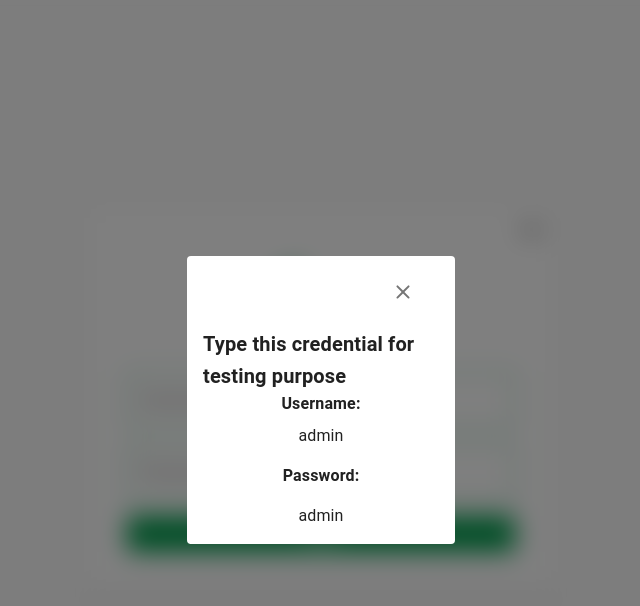
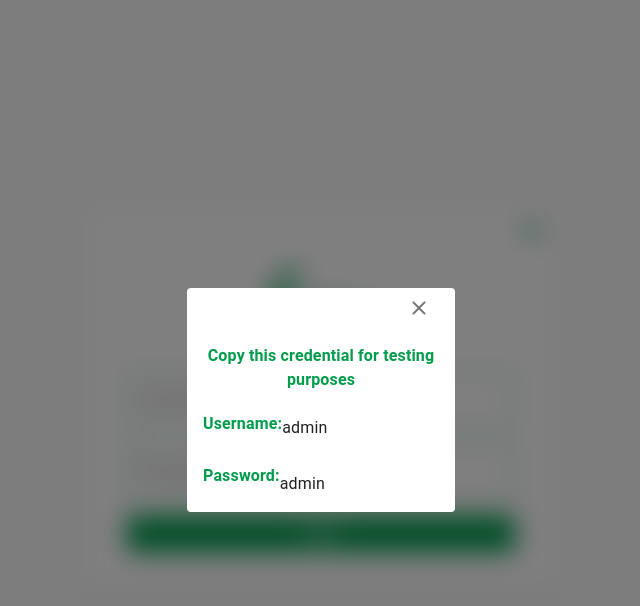
Before and after one commit to Adzman1999/flora-info-sc, a React (Create React App) app in the folder client/: page / in a window 1280 px wide. Both pictures are taken after a click on the button "Open to show a given credential". Shown: the top 606 px of the page, without its empty margins (319-959 px from the left). Built offline with nearby package versions, Linux system fonts and the light colour scheme.

Commit message:
added credential detailsr

```diff
--- a/client/src/auth/Login.js
+++ b/client/src/auth/Login.js
@@ -23,11 +23,11 @@ const Login = () => {
   const [open, setOpen] = useState(false);
 
   const handleOpen = () => {
-    setOpen(!open);
+    setOpen(true);
   };
 
   const handleClose = () => {
-    setOpen(open);
+    setOpen(false);
   };
 
   const [err, setErr] = useState(null);
@@ -81,21 +81,31 @@ const Login = () => {
           height: "100vh",
         }}>
         <ModalComponent open={open} mdWidth={300}>
-          <Stack direction='row-reverse' sx={{ mt: 2, mr: 2 }}>
+          <Stack direction='row-reverse'>
             <IconButton onClick={handleClose}>
               <CloseRounded />
             </IconButton>
           </Stack>
-          <Typography mt={2} variant='h6' fontWeight={600}>
-            Type this credential for testing purpose
+          <Typography
+            sx={{ color: "#009C4C" }}
+            textAlign='center'
+            mt={2}
+            mb={2}
+            variant='body1'
+            fontWeight={600}>
+            Copy this credential for testing purposes
           </Typography>
-          <Stack flexDirection='column' spacing={2}>
-            <Stack alignItems='center' spacing={1}>
-              <Typography sx={{ fontWeight: 600 }}>Username:</Typography>
+          <Stack spacing={2}>
+            <Stack flexDirection='row' alignItems='center' spacing={1}>
+              <Typography sx={{ fontWeight: 600, color: "#009C4C" }}>
+                Username:
+              </Typography>
               <Typography>admin</Typography>
             </Stack>
-            <Stack alignItems='center' spacing={2}>
-              <Typography sx={{ fontWeight: 600 }}>Password:</Typography>
+            <Stack flexDirection='row' alignItems='center' spacing={2}>
+              <Typography sx={{ fontWeight: 600, color: "#009C4C" }}>
+                Password:
+              </Typography>
               <Typography>admin</Typography>
             </Stack>
           </Stack>
@@ -119,7 +129,7 @@ const Login = () => {
             <Box sx={{ position: "absolute", right: 2, top: 2 }}>
               <Tooltip title='Open to show a given credential'>
                 <IconButton onClick={handleOpen}>
-                  <KeyRounded />
+                  <KeyRounded sx={{ color: "#009C4C" }} />
                 </IconButton>
               </Tooltip>
             </Box>
```
